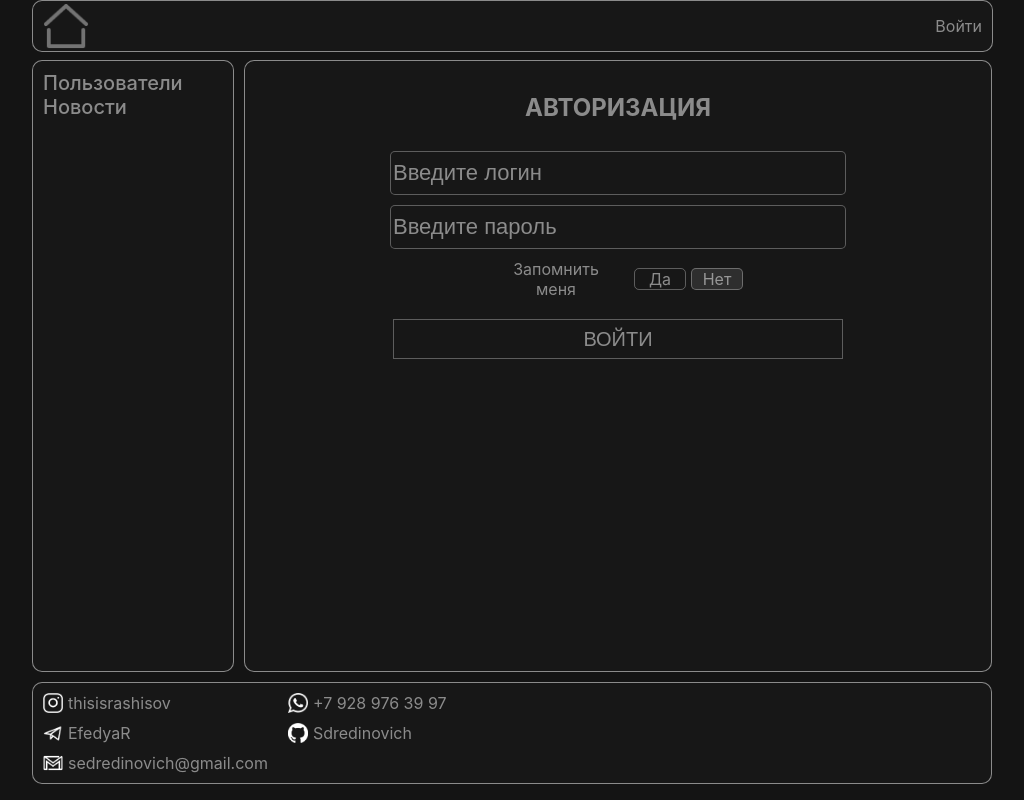
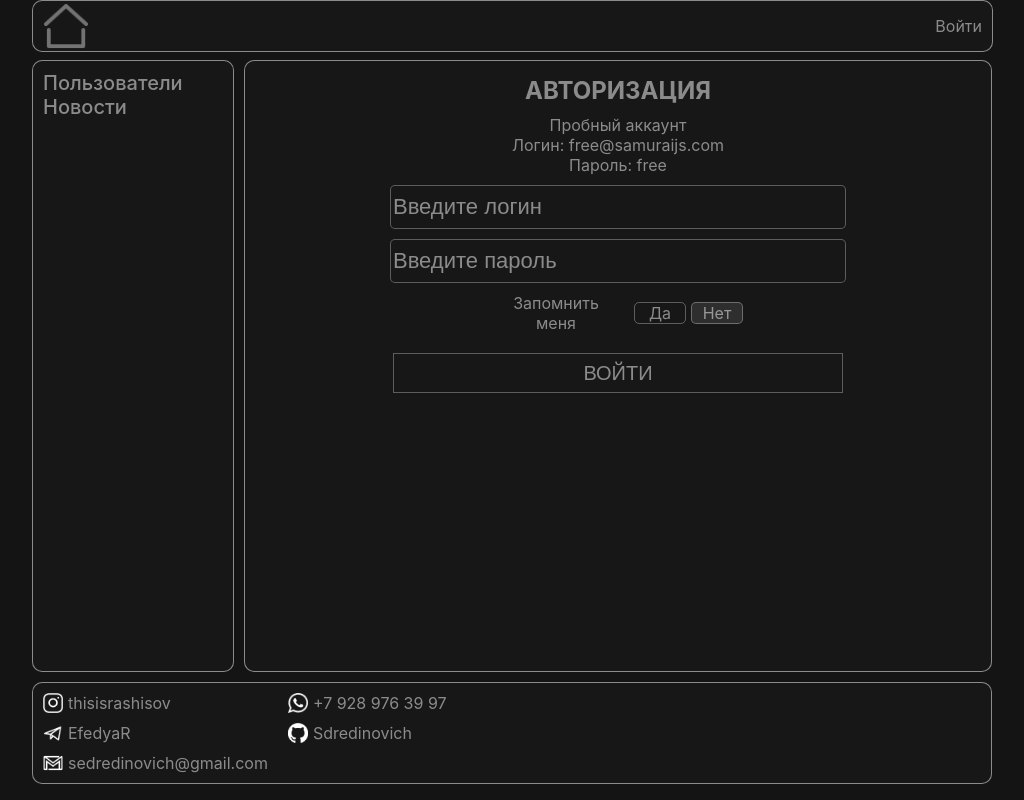
Before and after one commit to Sdredinovich/social-network, a React (Create React App) app: page /login in a window 1280 px wide. Shown: the whole page, without its empty margins (128-1152 px from the left). Built offline with nearby package versions, Linux system fonts and the light colour scheme; no server answers.

Commit message:
social-network v2.0

```diff
--- a/src/components/Login/Login.jsx
+++ b/src/components/Login/Login.jsx
@@ -88,7 +88,10 @@ const Login = (props) => {
     <div className={s.login}>
       <div className={s.loginDiv}>
         <form className={s.loginForm}>
-          <h2>АВТОРИЗАЦИЯ</h2>
+          <h2 className={s.title}>АВТОРИЗАЦИЯ</h2>
+          <span>Пробный аккаунт</span><br/>
+          <span>Логин: free@samuraijs.com</span><br/>
+          <span>Пароль: free</span><br/>
           <div className={s.inpDiv}>
             {dirty.email && error.email && <p title={error.email} className={s.errorP}>!</p>}
 
--- a/src/components/Login/Login.module.css
+++ b/src/components/Login/Login.module.css
@@ -2,6 +2,11 @@
   display: flex;
   justify-content: center;
   width: 100%;
+  -webkit-user-select: text;
+  -moz-user-select: text;
+}
+.title{
+  margin: 10px;
 }
 .loginDiv {
   width: 500px;
```
